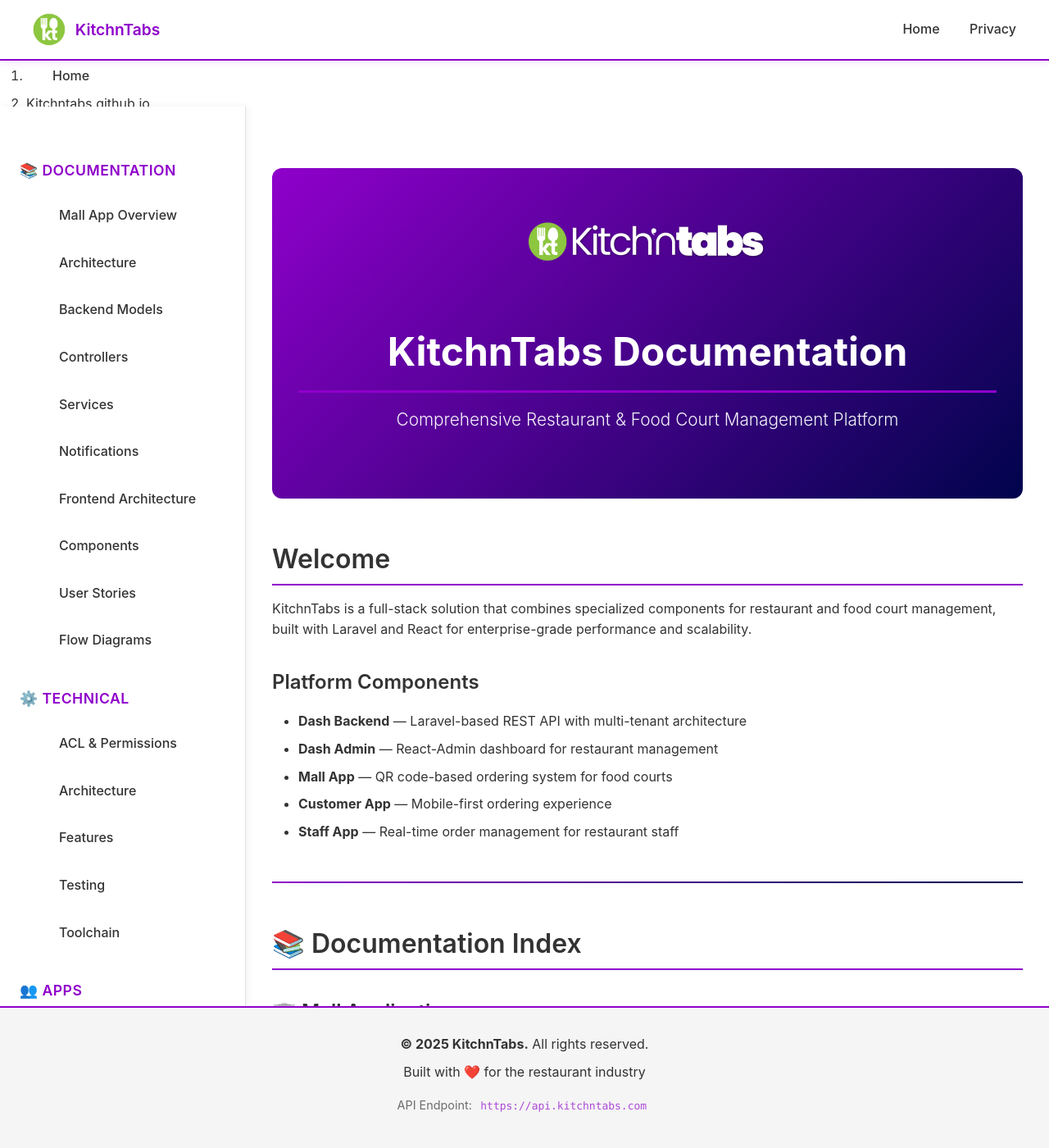
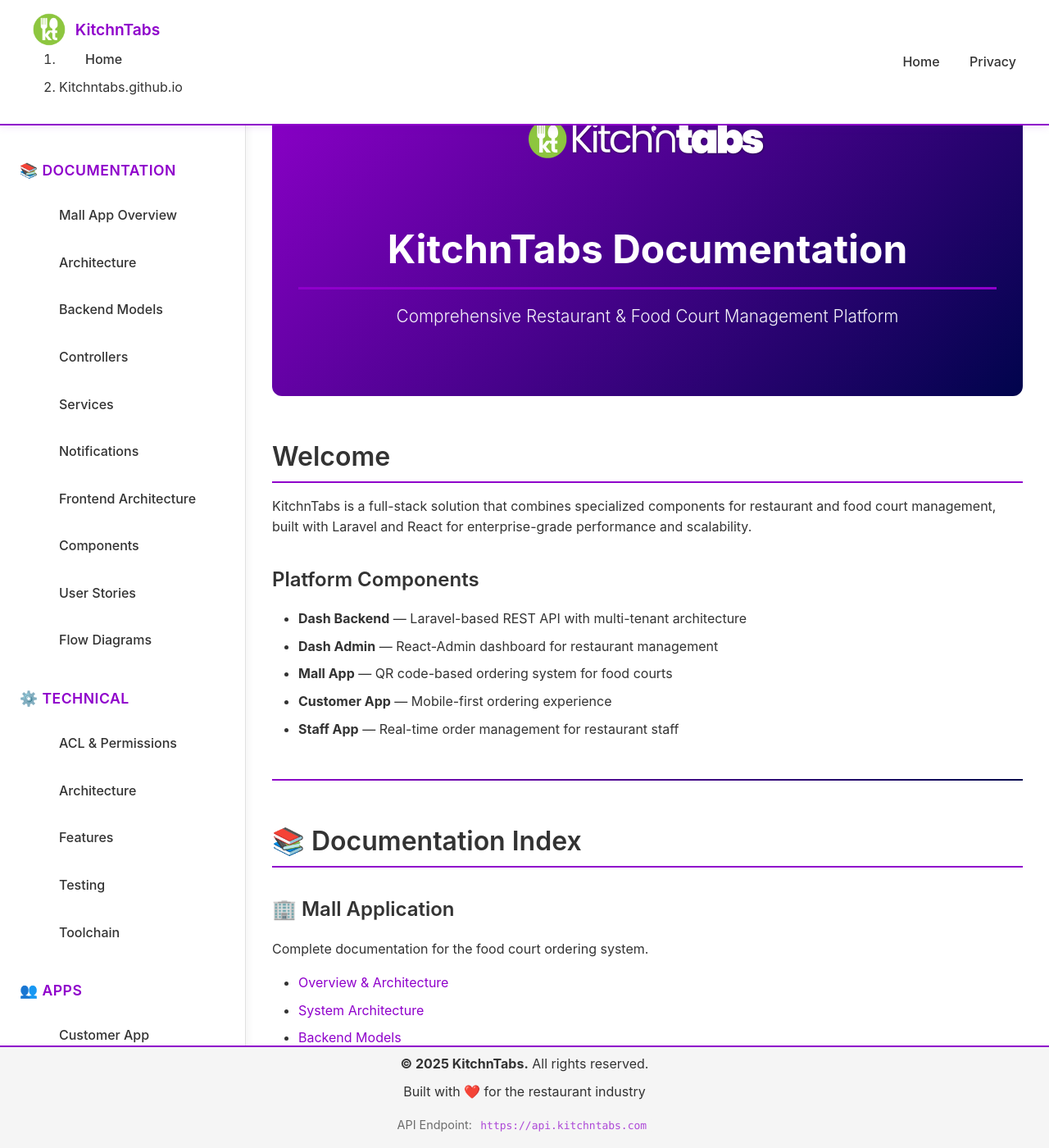
Before and after one commit to kitchntabs/kitchntabs.github.io, a Jekyll site: the page built from index.md, in a window 1280 px wide and 1400 px high. Shown: the whole window at 82% size. Built offline with Jekyll 4.4.1, drawn with Linux system fonts in a browser that asks for light colours.

Commit message:
Make footer thinner and move breadcrumb to header
- Reduce footer padding from 2rem to 0.5rem for thinner appearance
- Move breadcrumb from fixed position to inside header below logo
- Make breadcrumb smaller with 0.75rem font size and arrow indicators (→)
- Update header layout with logo-section container
- Adjust body padding since breadcrumb is no longer fixed
- Update responsive design for mobile breadcrumb positioning

```diff
--- a/_layouts/default.html
+++ b/_layouts/default.html
@@ -45,7 +45,7 @@
             display: flex;
             flex: 1;
             width: 100%;
-            margin-top: 50px; /* Account for fixed breadcrumb */
+            margin-top: 0; /* No fixed breadcrumb anymore */
         }
 
         .sidebar {
@@ -156,6 +156,12 @@
             justify-content: space-between;
         }
 
+        .logo-section {
+            display: flex;
+            flex-direction: column;
+            align-items: flex-start;
+        }
+
         .logo-link {
             display: flex;
             align-items: center;
@@ -163,6 +169,7 @@
             color: var(--primary-color);
             font-weight: 600;
             font-size: 1.2rem;
+            margin-bottom: 0.25rem;
         }
 
         .logo-link img {
@@ -361,7 +368,7 @@
         /* Footer */
         .footer-section {
             text-align: center;
-            padding: 2rem;
+            padding: 0.5rem;
             background: var(--code-bg-light);
             border-top: 2px solid var(--primary-color);
             position: fixed;
@@ -450,37 +457,40 @@
             /* Show breadcrumb on mobile but adjust for fixed positioning */
             .breadcrumb {
                 display: block;
-                position: fixed;
-                top: 80px;
-                left: 0;
-                right: 0;
-                width: 100%;
-                z-index: 999;
+                position: static;
+                top: auto;
+                left: auto;
+                right: auto;
+                width: auto;
+                z-index: auto;
+                margin-left: 0; /* Reset margin on mobile */
+                font-size: 0.7rem;
             }
 
             /* Adjust body padding for mobile with fixed elements */
             body {
-                padding-top: 140px; /* Header (80px) + breadcrumb (60px) */
-                padding-bottom: 120px; /* Fixed footer */
+                padding-top: 80px; /* Header only (breadcrumb is now inside header) */
+                padding-bottom: 60px; /* Thinner fixed footer */
                 padding-left: 0;
             }
 
         /* Breadcrumb Navigation */
         .breadcrumb {
-            background: rgba(143, 0, 203, 0.05);
-            padding: 0.75rem 2rem;
-            border-bottom: 1px solid var(--border-light);
-            font-size: 0.9rem;
-            position: fixed;
-            top: 80px;
-            left: 0;
-            right: 0;
-            z-index: 999;
+            background: transparent;
+            padding: 0;
+            border-bottom: none;
+            font-size: 0.75rem;
+            position: static;
+            top: auto;
+            left: auto;
+            right: auto;
+            z-index: auto;
+            margin-left: 52px; /* Align with logo text */
         }
 
         .breadcrumb-container {
-            max-width: 1200px;
-            margin: 0 auto;
+            max-width: none;
+            margin: 0;
         }
 
         .breadcrumb ol {
@@ -497,17 +507,19 @@
         }
 
         .breadcrumb li:not(:last-child)::after {
-            content: "›";
-            margin: 0 0.5rem;
+            content: "→";
+            margin: 0 0.25rem;
             color: var(--text-light);
             opacity: 0.6;
-            font-weight: bold;
+            font-size: 0.7rem;
+            font-weight: normal;
         }
 
         .breadcrumb a {
             color: var(--primary-color);
             text-decoration: none;
             transition: color 0.3s ease;
+            font-size: 0.75rem;
         }
 
         .breadcrumb a:hover {
@@ -518,30 +530,32 @@
         .breadcrumb .current {
             color: var(--text-light);
             font-weight: 500;
+            font-size: 0.75rem;
         }
     </style>
 </head>
 <body>
     <header>
         <div class="header-container">
-            <a href="/" class="logo-link">
-                <img src="/assets/kitchntabs-c.png" alt="KitchnTabs Logo">
-                KitchnTabs
-            </a>
+            <div class="logo-section">
+                <a href="/" class="logo-link">
+                    <img src="/assets/kitchntabs-c.png" alt="KitchnTabs Logo">
+                    KitchnTabs
+                </a>
+                <nav class="breadcrumb" aria-label="Breadcrumb">
+                    <div class="breadcrumb-container">
+                        <ol id="breadcrumb-list">
+                            <li><a href="/">Home</a></li>
+                        </ol>
+                    </div>
+                </nav>
+            </div>
             <nav>
                 <a href="/">Home</a>
                 <a href="/privacy/en/">Privacy</a>
             </nav>
         </div>
     </header>
-
-    <nav class="breadcrumb" aria-label="Breadcrumb">
-        <div class="breadcrumb-container">
-            <ol id="breadcrumb-list">
-                <li><a href="/">Home</a></li>
-            </ol>
-        </div>
-    </nav>
 
     <div class="main-layout">
         <div class="main-content">
```
